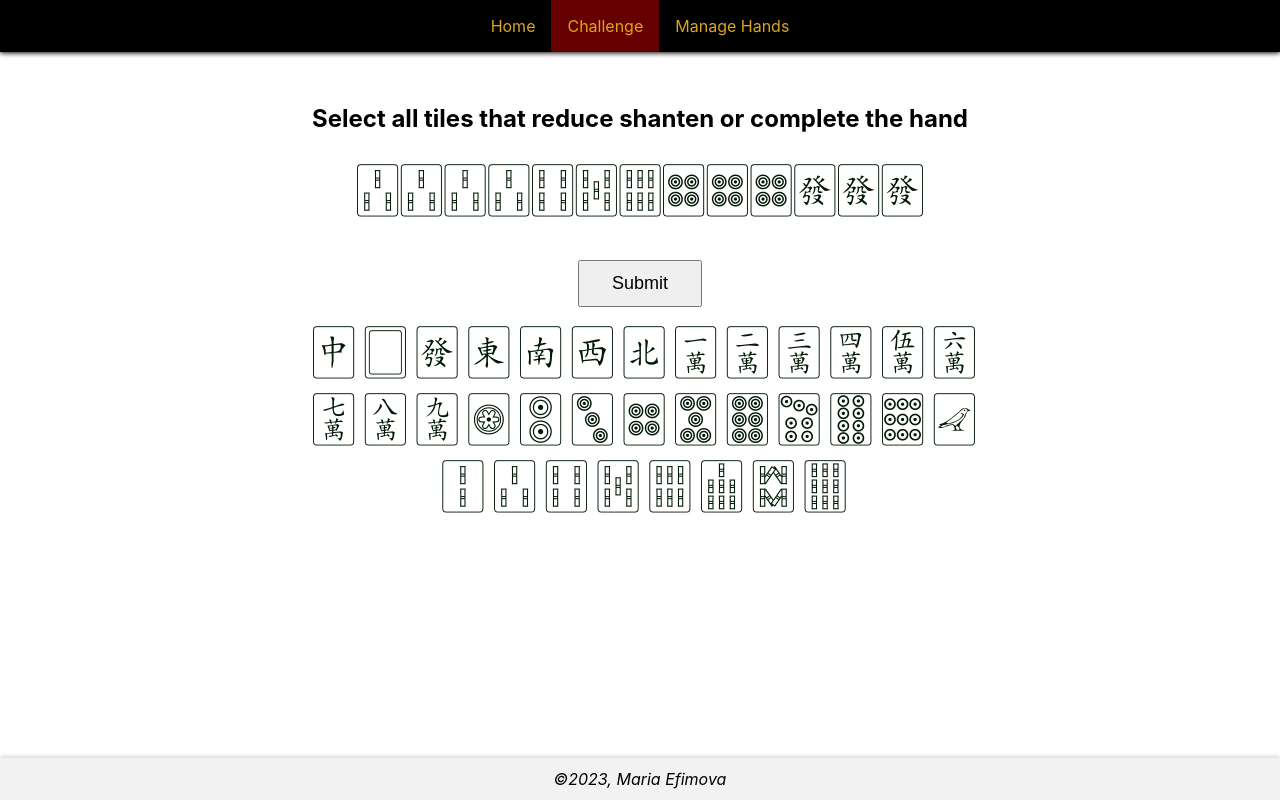
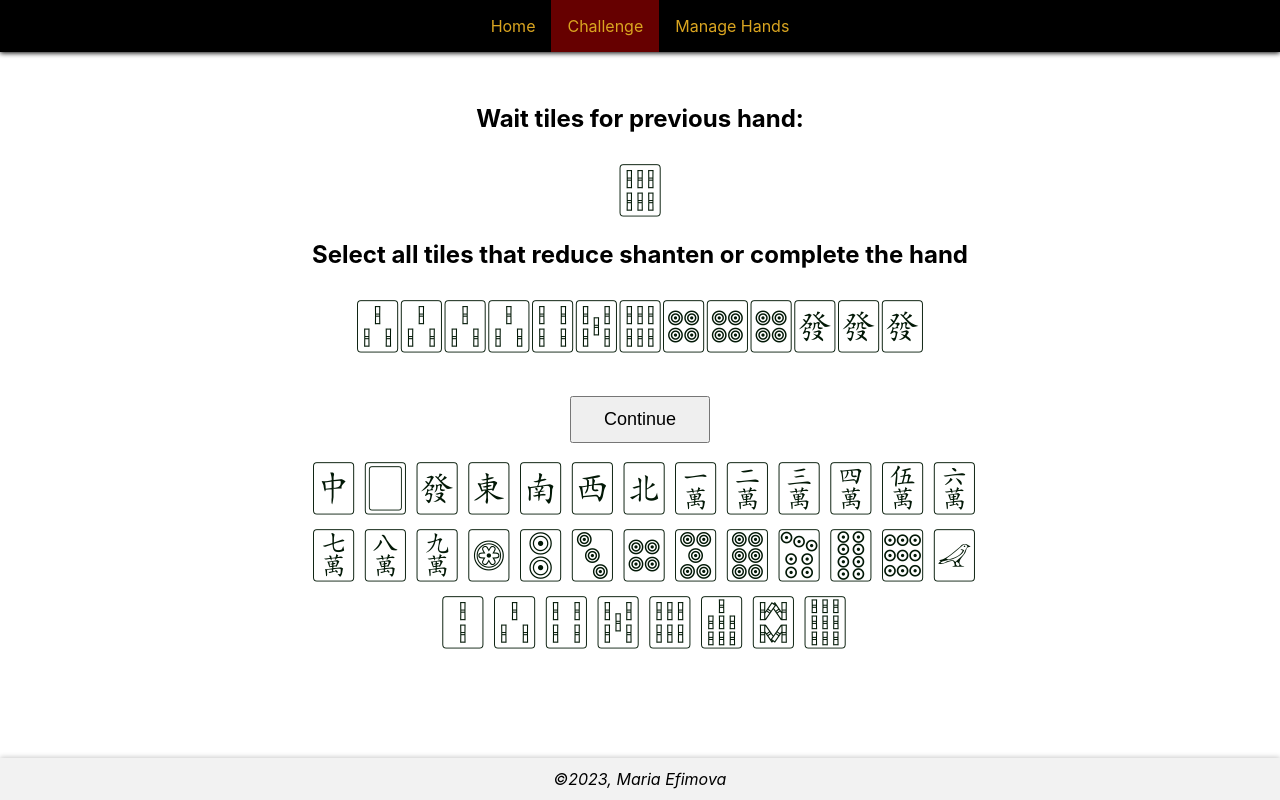
Before and after one commit to MarEf/machi_trainer, a React (Create React App) app: page /challenge in a window 1280 px wide. Both pictures are taken after a click on the button "Submit". Built offline with nearby package versions, Linux system fonts and the light colour scheme; data requests are answered from the project's data file.

Commit message:
The game works, but the score calculations are all over the place

```diff
--- a/src/App.js
+++ b/src/App.js
@@ -42,8 +42,8 @@ function App() {
 
         <Routes>
           <Route path="/" element={<Home />} />
-          <Route path="/challenge" element={<Challenge tileSelect={tileSelect} selectedTiles={selectedTiles} handleTileSelection={handleTileSelection} tiles={tiles} />} />
-          <Route path="/challenge/scrambled" element={<Challenge tileSelect={tileSelect} selectedTiles={selectedTiles} handleTileSelection={handleTileSelection} tiles={tiles} mode={"scrambled"} />} />
+          <Route path="/challenge" element={<Challenge tileSelect={tileSelect} setTileSelect={setTileSelect} selectedTiles={selectedTiles} handleTileSelection={handleTileSelection} tiles={tiles} />} />
+          <Route path="/challenge/scrambled" element={<Challenge tileSelect={tileSelect} setTileSelect={setTileSelect} selectedTiles={selectedTiles} handleTileSelection={handleTileSelection} tiles={tiles} mode={"scrambled"} />} />
           <Route path="/hands" element={<Hands />} />
         </Routes>
 
--- a/src/components/Challenge.js
+++ b/src/components/Challenge.js
@@ -1,13 +1,44 @@
 import './Challenge.css'
 import Problem from './Problem'
 import PropTypes from 'prop-types'
+import { useState } from 'react'
+import Result from './Result'
 
 
-const Challenge = ({ tileSelect, selectedTiles, handleTileSelection, tiles, mode }) => {
+const Challenge = ({ tileSelect, setTileSelect, selectedTiles, handleTileSelection, tiles, mode }) => {
+    const [challengesLeft, setChallengesLeft] = useState(2)
+    const [totalWaitTiles, setTotalWaitTiles] = useState(0)
+    const [tilesCorrect, setTilesCorrect] = useState(0)
+    const [tilesIncorrect, setTilesIncorrect] = useState(0)
 
     return (
         <div>
-            <Problem tileSelect={tileSelect} selectedTiles={selectedTiles} handleTileSelection={handleTileSelection} tiles={tiles} mode={mode} />
+            {challengesLeft > 0
+                ? <Problem
+                    tileSelect={tileSelect}
+                    setTileSelect={setTileSelect}
+                    selectedTiles={selectedTiles}
+                    handleTileSelection={handleTileSelection}
+                    challengesLeft={challengesLeft}
+                    setChallengesLeft={setChallengesLeft}
+                    totalWaitTiles={totalWaitTiles}
+                    setTotalWaitTiles={setTotalWaitTiles}
+                    tilesCorrect={tilesCorrect}
+                    setTilesCorrect={setTilesCorrect}
+                    tilesIncorrect={tilesIncorrect}
+                    setTilesIncorrect={setTilesIncorrect}
+                    tiles={tiles}
+                    mode={mode} />
+                : <Result
+                    tilesCorrect={tilesCorrect}
+                    tilesIncorrect={tilesIncorrect}
+                    totalTiles={totalWaitTiles}
+                    setChallengesLeft={setChallengesLeft}
+                    setTotalWaitTiles={setTotalWaitTiles}
+                    setTilesCorrect={setTilesCorrect}
+                    setTilesIncorrect={setTilesIncorrect}
+                />
+            }
         </div >
     )
 
@@ -15,6 +46,7 @@ const Challenge = ({ tileSelect, selectedTiles, handleTileSelection, tiles, mode
 
 Challenge.propTypes = {
     tileSelect: PropTypes.array.isRequired,
+    setTileSelect: PropTypes.func.isRequired,
     selectedTiles: PropTypes.array.isRequired,
     handleTileSelection: PropTypes.func.isRequired,
     tiles: PropTypes.array.isRequired,
--- a/src/components/Problem.js
+++ b/src/components/Problem.js
@@ -6,31 +6,46 @@ import axios from 'axios'
 import { useEffect } from 'react'
 import Hand from './Hand'
 
-const Problem = ({ tileSelect, selectedTiles, handleTileSelection, tiles, mode }) => {
+const Problem = ({
+    tileSelect,
+    setTileSelect,
+    selectedTiles,
+    handleTileSelection,
+    challengesLeft,
+    setChallengesLeft,
+    totalWaitTiles,
+    setTotalWaitTiles,
+    tilesCorrect,
+    setTilesCorrect,
+    tilesIncorrect,
+    setTilesIncorrect,
+    tiles,
+    mode }) => {
+
+    const [hands, setHands] = React.useState(new Array());
     const [currentHand, setCurrentHand] = React.useState(new Array());
     const [currentWait, setCurrentWait] = React.useState(new Array());
+    const [displayWait, setDisplayWait] = React.useState(new Array());
+    const [solved, setSolved] = React.useState(false)
+
+    const scrambleHand = (hand) => {
+        if (mode === "scrambled") {
+            return (hand.sort(() => Math.random() - 0.5))
+        } else {
+            return (hand.sort())
+        }
+    }
 
     useEffect(() => {
         axios
             .get("http://localhost:3001/hands/")
             .then(response => {
-                const hand_id = Math.floor(Math.random() * response.data.length + 1)
-                console.log(hand_id)
+                const handId = Math.floor(Math.random() * response.data.length)
+                const newHands = response.data
+                setHands(newHands)
 
-                axios.get(`http://localhost:3001/hands/${hand_id}`)
-                    .then(response => {
-                        let hand = response.data.hand
-                        const wait = response.data.wait
-
-                        if (mode === "scrambled") {
-                            hand = hand.sort(() => Math.random() - 0.5)
-                        } else {
-                            hand = hand.sort()
-                        }
-
-                        setCurrentHand(hand)
-                        setCurrentWait(wait)
-                    })
+                setCurrentHand(scrambleHand(newHands[handId].hand))
+                setCurrentWait(newHands[handId].wait)
             })
     }, [])
 
@@ -39,25 +54,68 @@ const Problem = ({ tileSelect, selectedTiles, handleTileSelection, tiles, mode }
         const wait = [...currentWait].sort()
         const selection = [...selectedTiles].sort()
 
-        /* Compare selection to expected wait */
+        /* Variables for score calculation */
+        const totalTiles = totalWaitTiles + wait.length
+        let totalCorrect = tilesCorrect
+        let totalIncorrect = tilesIncorrect
+
+        /* Compare selection to expected wait and calculate the score */
         if (JSON.stringify(wait) === JSON.stringify(selection)) {
-            console.log("Correct!")
+            totalCorrect += wait.lenght
         } else {
-            console.log("Wrong!")
+            selection.forEach(tile => {
+                wait.includes(tile) ? totalCorrect += 1 : totalIncorrect += 1
+            });
         }
+
+        setTotalWaitTiles(totalTiles)
+        setTilesCorrect(totalCorrect)
+        setTilesIncorrect(totalIncorrect)
+
+        /* Set display for previous wait, whether the guess was correct or not */
+        setDisplayWait(wait)
+
+        /* Set problem as solved (you only get one try per run!) */
+        setSolved(true)
     }
 
+    const handleNext = () => {
+        /* Set new hands, so that the challenge can continue */
+        const newHandId = Math.floor(Math.random() * hands.length)
+
+        /* Decrement challenge counter */
+        setChallengesLeft(challengesLeft - 1)
+        setSolved(false)
+
+        console.log(challengesLeft)
+
+        setCurrentHand(scrambleHand(hands[newHandId].hand))
+        setCurrentWait(hands[newHandId].wait)
+
+        /* Reset previous wait and player selection */
+        setDisplayWait(new Array())
+        setTileSelect(new Array(tiles.length).fill(false))
+    }
 
     return (
         <div>
             <div className='handView'>
+                {displayWait.length > 0 && <div>
+                    <h2>Wait tiles for previous hand:</h2>
+                    <Hand hand={displayWait} tiles={tiles} />
+                </div>
+                }
+
                 <h2>Select all tiles that reduce shanten or complete the hand</h2>
 
                 <Hand hand={currentHand} tiles={tiles} />
 
             </div>
 
-            <button className='submit-challenge' onClick={handleSubmit}>Submit</button>
+            {!solved
+                ? <button className='submit-challenge' onClick={handleSubmit}>Submit</button>
+                : <button className='next-challenge' onClick={handleNext}>Continue</button>
+            }
 
             <div className='tiles'>
                 {
@@ -77,8 +135,17 @@ const Problem = ({ tileSelect, selectedTiles, handleTileSelection, tiles, mode }
 
 Problem.propTypes = {
     tileSelect: PropTypes.array.isRequired,
+    setTileSelect: PropTypes.func.isRequired,
     selectedTiles: PropTypes.array.isRequired,
     handleTileSelection: PropTypes.func.isRequired,
+    challengesLeft: PropTypes.number,
+    setChallengesLeft: PropTypes.func,
+    totalWaitTiles: PropTypes.number,
+    setTotalWaitTiles: PropTypes.func,
+    tilesCorrect: PropTypes.number,
+    setTilesCorrect: PropTypes.func,
+    tilesIncorrect: PropTypes.number,
+    setTilesIncorrect: PropTypes.func,
     tiles: PropTypes.array.isRequired,
     mode: PropTypes.string
 }
--- /dev/null
+++ b/src/components/Result.js
@@ -0,0 +1,36 @@
+import PropTypes from 'prop-types'
+
+const Result = ({ tilesCorrect, tilesIncorrect, totalTiles, setChallengesLeft, setTotalWaitTiles, setTilesCorrect, setTilesIncorrect }) => {
+
+
+    const handleReset = () => {
+        setChallengesLeft(2)
+        setTotalWaitTiles(0)
+        setTilesCorrect(0)
+        setTilesIncorrect(0)
+    }
+
+    return (
+        <div>
+            <h3>You got {tilesCorrect} wait tiles correct out of {totalTiles}</h3>
+            {tilesIncorrect !== 0
+                ? <p>You also got {tilesIncorrect} {tilesIncorrect === 1 ? 'tile' : 'tiles'} incorrect.</p>
+                : <p>Congratulations! You got a perfect score with no errors!</p>
+            }
+            <p>Would you like to reset the challenge and try again?</p>
+            <button onClick={handleReset}>Play again</button>
+        </div>
+    )
+}
+
+Result.propTypes = {
+    tilesCorrect: PropTypes.number.isRequired,
+    tilesIncorrect: PropTypes.number.isRequired,
+    totalTiles: PropTypes.number.isRequired,
+    setChallengesLeft: PropTypes.func.isRequired,
+    setTotalWaitTiles: PropTypes.func.isRequired,
+    setTilesCorrect: PropTypes.func.isRequired,
+    setTilesIncorrect: PropTypes.func.isRequired
+}
+
+export default Result
```
